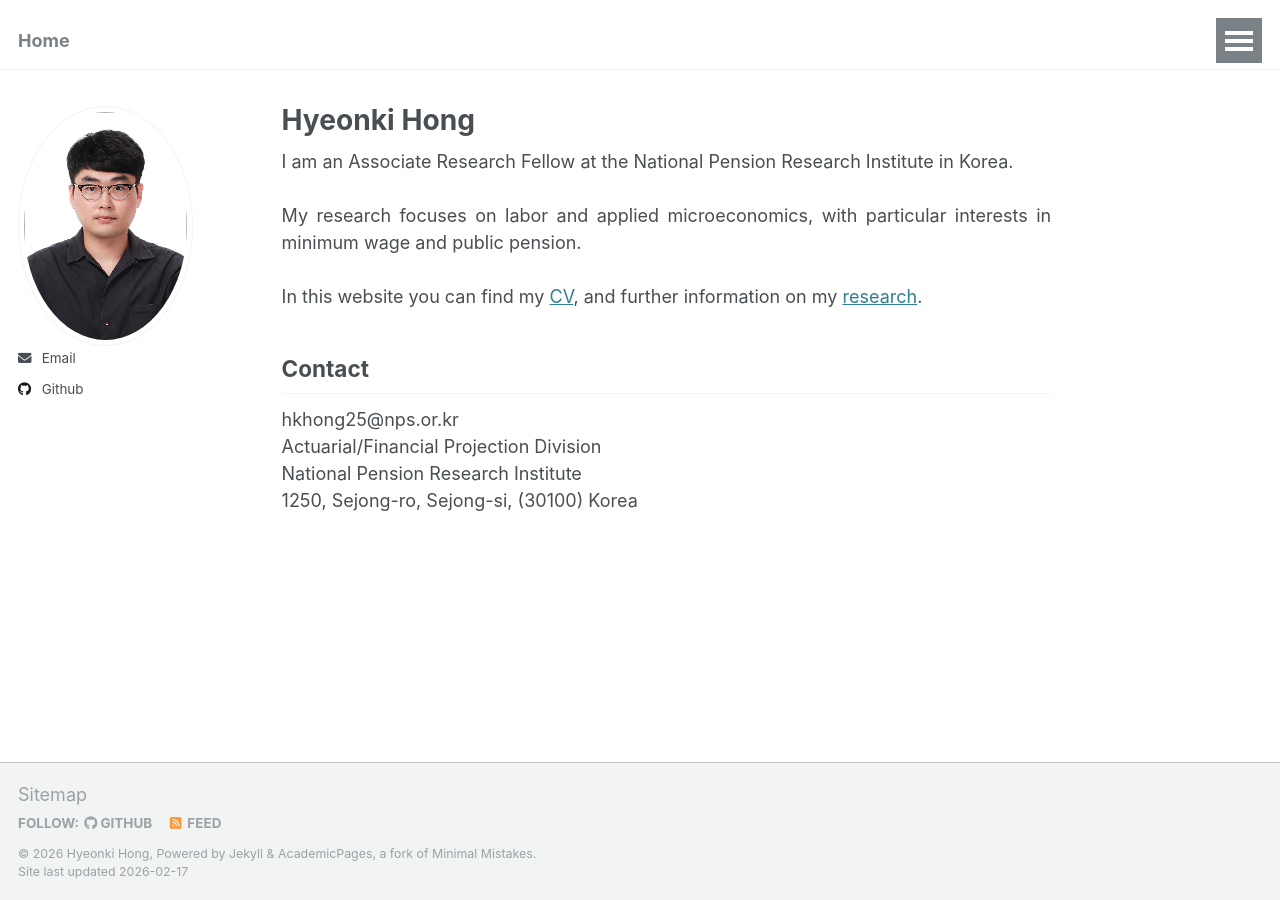
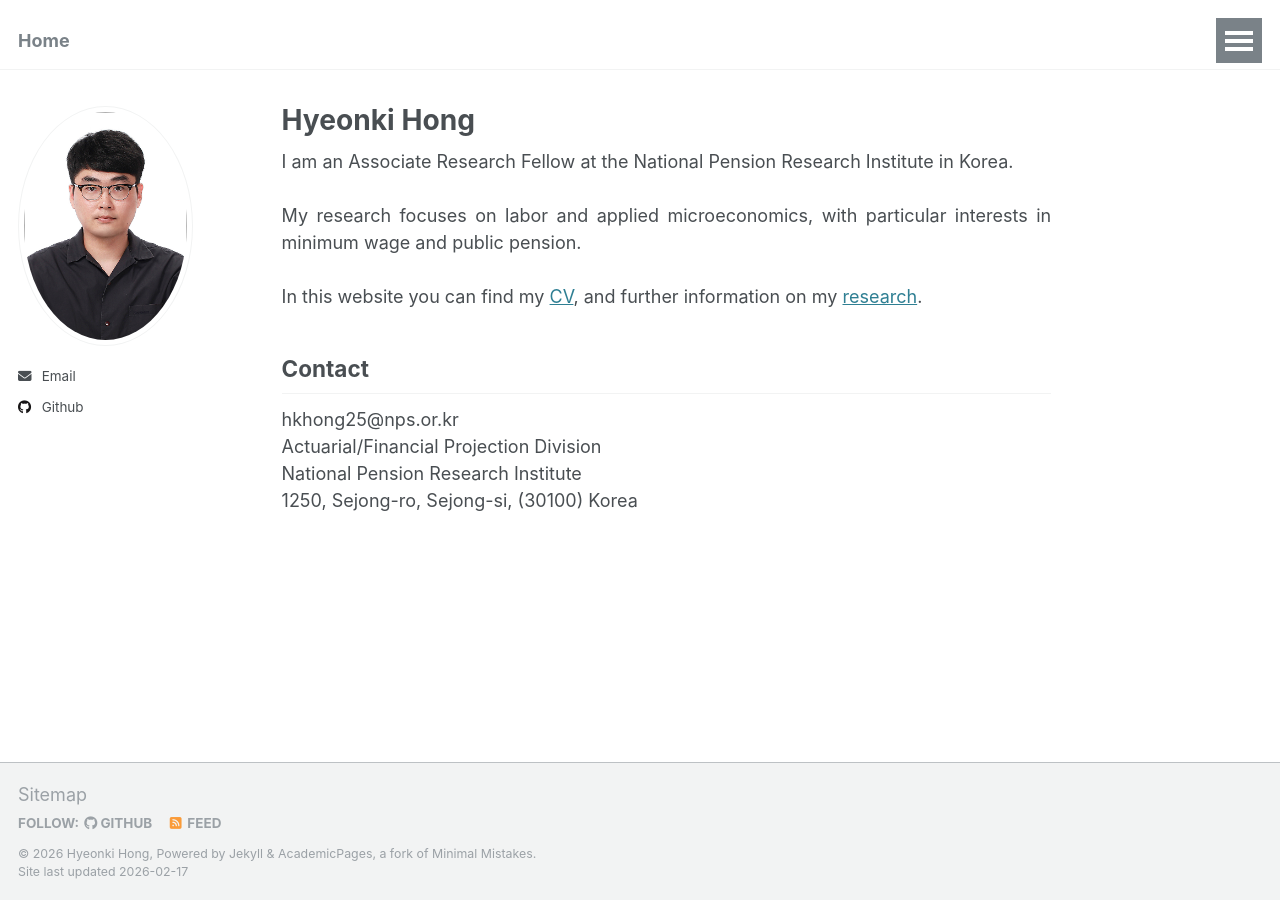
Before and after one commit to hyeonkihong/hyeonkihong.github.io, a Jekyll site: the page built from _pages/about.md, in a window 1280 px wide. Built offline with Jekyll 4.4.1, drawn with Linux system fonts in a browser that asks for light colours.

Commit message:
Adjust profile spacing between photo and contact links

```diff
--- a/_sass/_page.scss
+++ b/_sass/_page.scss
@@ -12,7 +12,7 @@
   animation-delay: 0.35s;
 
   @include breakpoint($x-large) {
-    max-width: $x-large;
+    max-width: 1400px;
   }
 }
 
--- a/_sass/_sidebar.scss
+++ b/_sass/_sidebar.scss
@@ -170,6 +170,7 @@
 
   @include breakpoint($large) {
     display: block;
+    margin-top: 18px;
   }
 
   button {
@@ -180,6 +181,7 @@
     }
   }
 }
+
 
 .author__urls {
   display: none;
```
